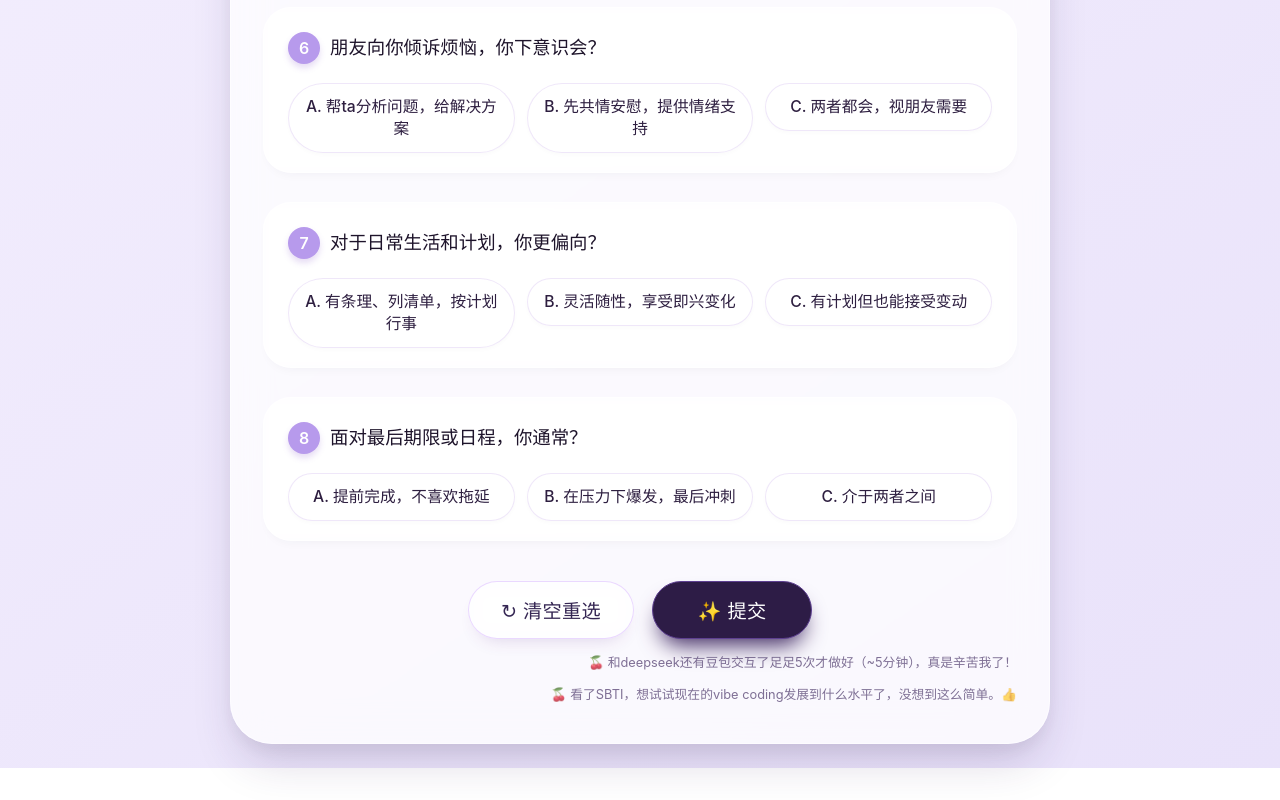
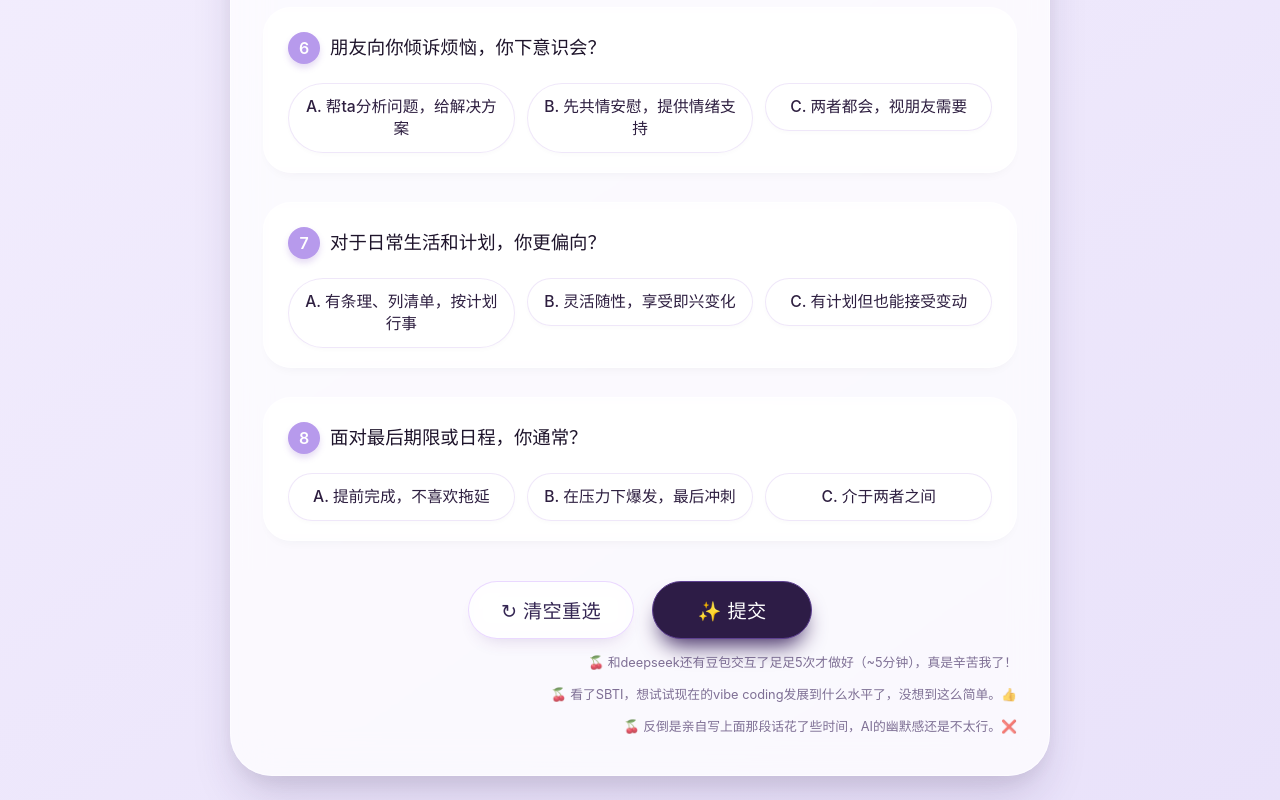
Before and after one commit to PhilFeelsFree/philfeelsfree.github.io, a plain HTML site: page nbti.html in a window 1280 px wide. Shown: the part 1103-1903 px from the top of the page. Before the commit the page ends 1871 px from the top, so only its background shows below. Drawn offline with Linux system fonts and the light colour scheme.

Commit message:
Update nbti.html

```diff
--- a/nbti.html
+++ b/nbti.html
@@ -338,6 +338,7 @@
   <div id="messageArea" class="hint-message"></div>
   <div class="footer-note">🍒 和deepseek还有豆包交互了足足5次才做好（~5分钟），真是辛苦我了！</div>
   <div class="footer-note">🍒 看了SBTI，想试试现在的vibe coding发展到什么水平了，没想到这么简单。👍</div>
+  <div class="footer-note">🍒 反倒是亲自写上面那段话花了些时间，AI的幽默感还是不太行。❌ </div>
 </div>
 
 <script>
```
